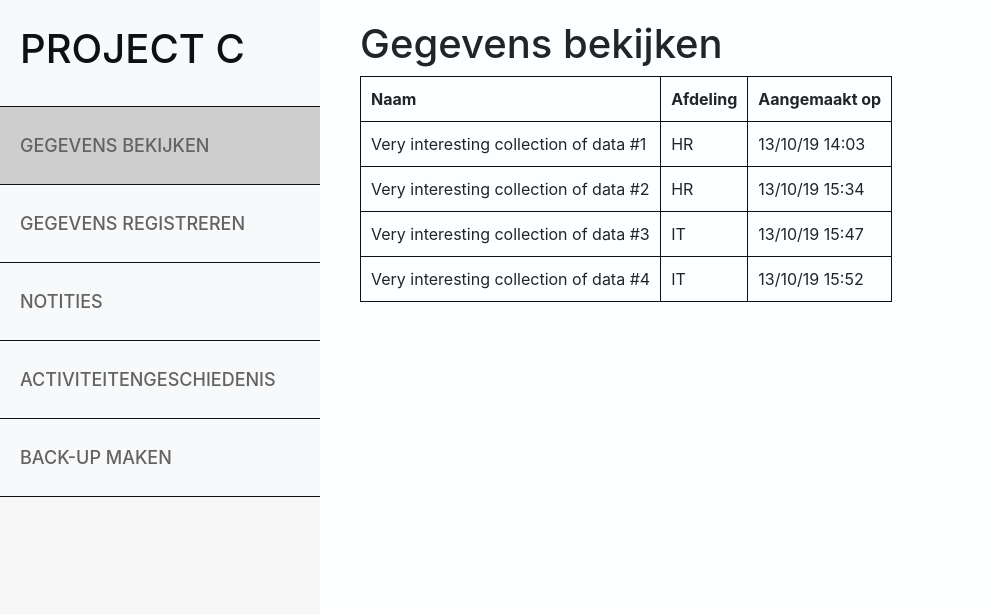
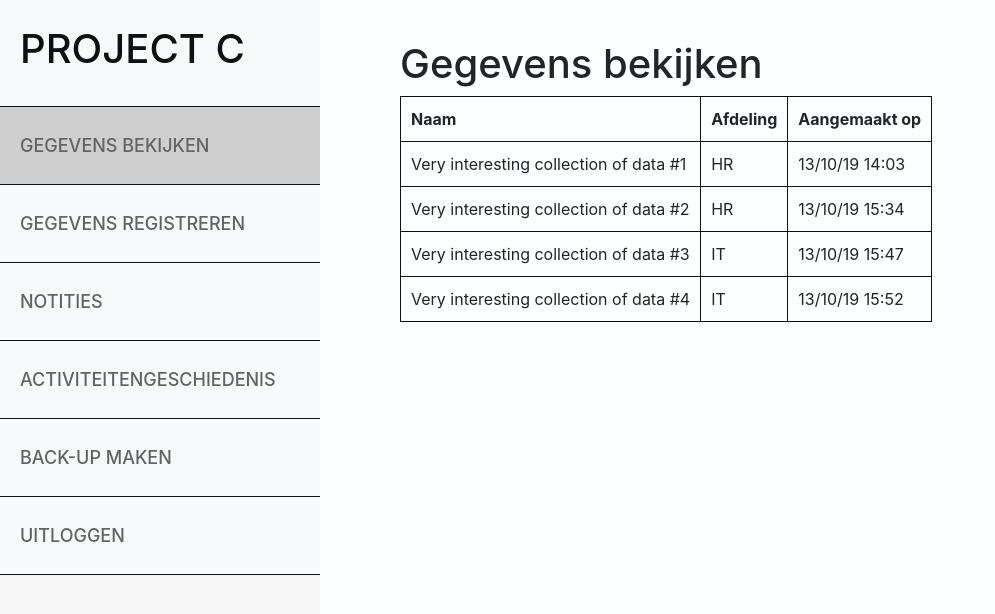
Before and after one commit to FukigenDEV/Project-C, a React (Create React App) app in the folder ReactJSDashboard/: page / in a window 1280 px wide. Shown: the top 614 px of the page, without its empty margins (0-995 px from the left). Built offline with nearby package versions, Linux system fonts and the light colour scheme.

Commit message:
Clean-up: Making App.js less cluttered

```diff
--- a/ReactJSDashboard/src/components/app/App.js
+++ b/ReactJSDashboard/src/components/app/App.js
@@ -1,23 +1,19 @@
 import React, { Component } from 'react';
 import {BrowserRouter as Router, Switch, Route, Link} from "react-router-dom";
+import Navs from '../navs';
+import Main from '../main';
 import './App.css';
 import 'bootstrap/dist/css/bootstrap.min.css';
-import Navs from '../navs';
-import GegevensRegistreren from '../pages/GegevensRegistreren';
-import GegevensBekijken from '../pages/GegevensBekijken';
-import Notities from '../pages/Notities';
-import Activiteitengeschiedenis from '../pages/Activiteitengeschiedenis';
-import Backup from '../pages/Backup';
-import Uitloggen from '../pages/Uitloggen';
 
 class App extends Component {
   state = {
     navs: [
-      {id: 1, heading: 'Gegevens bekijken', link: '', active: true},
-      {id: 2, heading: 'Gegevens Registreren', link: 'GegevensRegistreren', active: false},
-      {id: 3, heading: 'Notities', link: 'Notities', active: false},
-      {id: 4, heading: 'Activiteitengeschiedenis', link: 'Activiteitengeschiedenis', active: false},
-      {id: 5, heading: 'Back-up maken', link: 'Back-up', active: false}
+      {id: 1, heading: 'Gegevens bekijken', link: '', path: '/', active: true},
+      {id: 2, heading: 'Gegevens Registreren', link: 'GegevensRegistreren', path: '/GegevensRegistreren', active: false},
+      {id: 3, heading: 'Notities', link: 'Notities', path: '/Notities', active: false},
+      {id: 4, heading: 'Activiteitengeschiedenis', link: 'Activiteitengeschiedenis', path: '/Activiteitengeschiedenis', active: false},
+      {id: 5, heading: 'Back-up maken', link: 'Back-up', path: '/Back-up', active: false},
+      {id: 6, heading: 'Uitloggen', link: 'Uitloggen', path: '/Uitloggen', active: false}
     ]
   };
 
@@ -35,7 +31,6 @@
     for (var i in navs) {
       navs[i].active = false;
     }
-    console.log(navs);
     this.setState({navs});
   }
 
@@ -44,37 +39,10 @@
       <div className="container-fluid">
         <div className="row">
           <Router>
-            <div className="col Nav-Bar">
-              <nav className="nav navbar-light bg-light flex-column">
-                <Link className="App-link header" to="/">
-                  <h1>PROJECT C</h1>
-                </Link>
-
-                <Navs navs={this.state.navs} onSelect={this.handleSelect} />
-              </nav>
-            </div>
+            <Navs navs={this.state.navs} onSelect={this.handleSelect} />
 
             <div className="col-9 main-window">
-              <Switch>
-                <Route exact path="/">
-                  <GegevensBekijken />
-                </Route>
-                <Route exact path="/GegevensRegistreren">
-                  <GegevensRegistreren />
-                </Route>
-                <Route exact path="/Notities">
-                  <Notities />
-                </Route>
-                <Route exact path="/Activiteitengeschiedenis">
-                  <Activiteitengeschiedenis />
-                </Route>
-                <Route exact path="/Back-up">
-                  <Backup />
-                </Route>
-                <Route exact path="/Uitloggen">
-                  <Uitloggen />
-                </Route>
-              </Switch>
+              <Main navs={this.state.navs} />
             </div>
           </Router>
         </div>
--- /dev/null
+++ b/ReactJSDashboard/src/components/main.jsx
@@ -0,0 +1,43 @@
+import React, { Component } from 'react';
+import {BrowserRouter as Router, Switch, Route, Link} from "react-router-dom";
+import {GegevensRegistreren, GegevensBekijken, Notities, Activiteitengeschiedenis, Backup, Uitloggen} from '../index';
+
+class Main extends Component {
+  getPath = id => {
+    const {navs} = this.props;
+    for(var i in navs) {
+      if(navs[i].id === id) {
+        return navs[i].path;
+      }
+    }
+  }
+
+  render() {
+    return (
+      <div className="col-9 main-window">
+        <Switch>
+          <Route exact path={this.getPath(1)}>
+            <GegevensBekijken />
+          </Route>
+          <Route exact path={this.getPath(2)}>
+            <GegevensRegistreren />
+          </Route>
+          <Route exact path={this.getPath(3)}>
+            <Notities />
+          </Route>
+          <Route exact path={this.getPath(4)}>
+            <Activiteitengeschiedenis />
+          </Route>
+          <Route exact path={this.getPath(5)}>
+            <Backup />
+          </Route>
+          <Route exact path={this.getPath(6)}>
+            <Uitloggen />
+          </Route>
+        </Switch>
+      </div>
+    );
+  }
+}
+
+export default Main;
--- a/ReactJSDashboard/src/components/navs.jsx
+++ b/ReactJSDashboard/src/components/navs.jsx
@@ -1,11 +1,22 @@
 import React, { Component } from 'react';
+import {BrowserRouter as Router, Switch, Route, Link} from "react-router-dom";
 import Nav from './nav';
 
 class Navs extends Component {
   render() {
     const {onSelect, navs} = this.props;
 
-    return (navs.map(nav => (<Nav key={nav.id} onSelect={onSelect} nav={nav} />)));
+    return (
+      <div className="col Nav-Bar">
+        <nav className="nav navbar-light bg-light flex-column">
+          <Link className="App-link header" to="/">
+            <h1>PROJECT C</h1>
+          </Link>
+
+          { navs.map(nav => (<Nav key={nav.id} onSelect={onSelect} nav={nav} />)) }
+        </nav>
+      </div>
+    );
   }
 }
 
--- a/ReactJSDashboard/src/index.js
+++ b/ReactJSDashboard/src/index.js
@@ -2,6 +2,12 @@
 import ReactDOM from 'react-dom';
 import './index.css';
 import App from "./components/app/App";
+import GegevensRegistreren from './components/pages/GegevensRegistreren';
+import GegevensBekijken from './components/pages/GegevensBekijken';
+import Notities from './components/pages/Notities';
+import Activiteitengeschiedenis from './components/pages/Activiteitengeschiedenis';
+import Backup from './components/pages/Backup';
+import Uitloggen from './components/pages/Uitloggen';
 import * as serviceWorker from './serviceWorker';
 
 ReactDOM.render(<App />, document.getElementById('root'));
@@ -10,3 +16,12 @@
 // unregister() to register() below. Note this comes with some pitfalls.
 // Learn more about service workers: https://bit.ly/CRA-PWA
 serviceWorker.unregister();
+
+export {
+    GegevensRegistreren,
+    GegevensBekijken,
+    Notities,
+    Activiteitengeschiedenis,
+    Backup,
+    Uitloggen
+}
```
